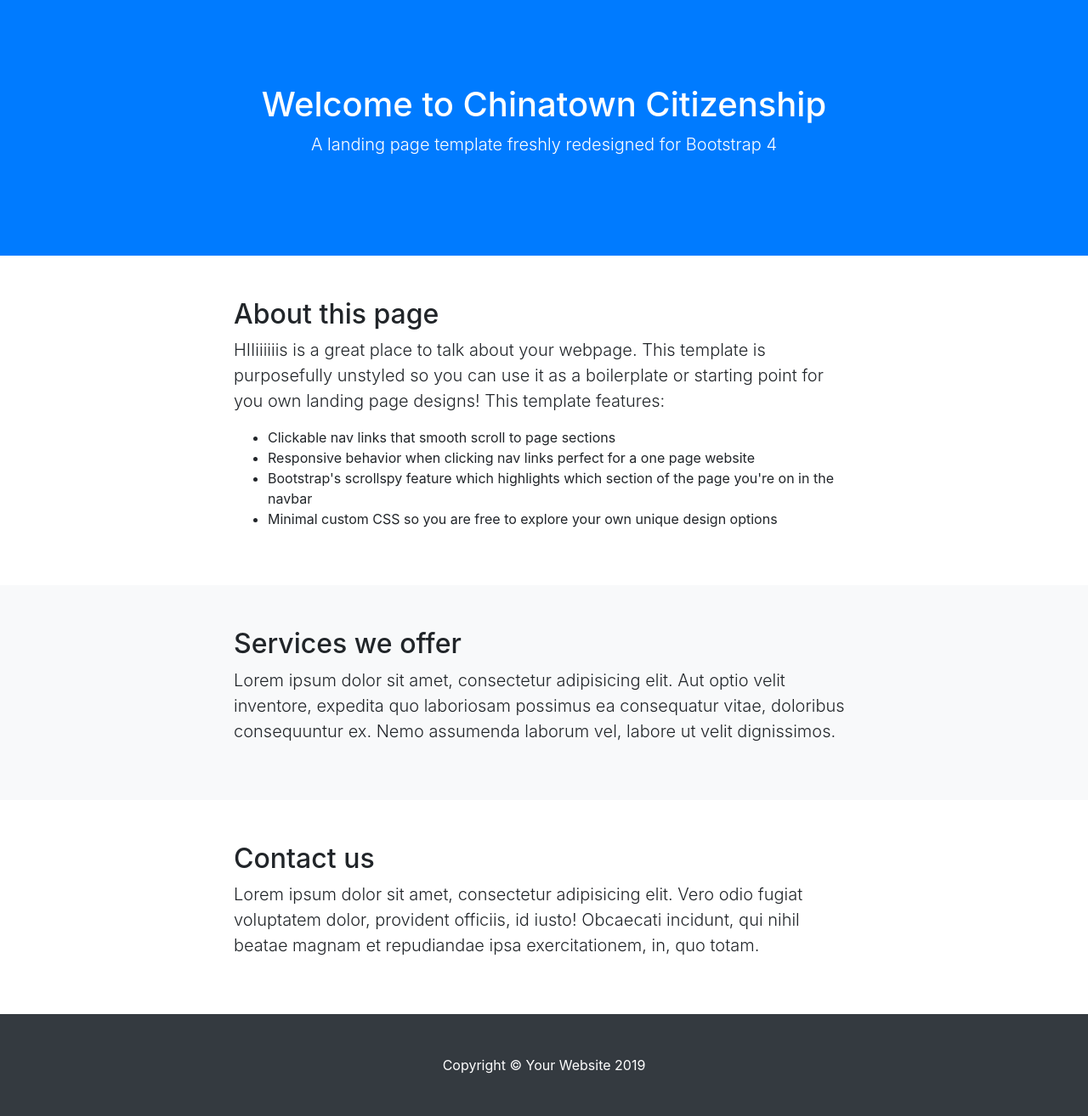
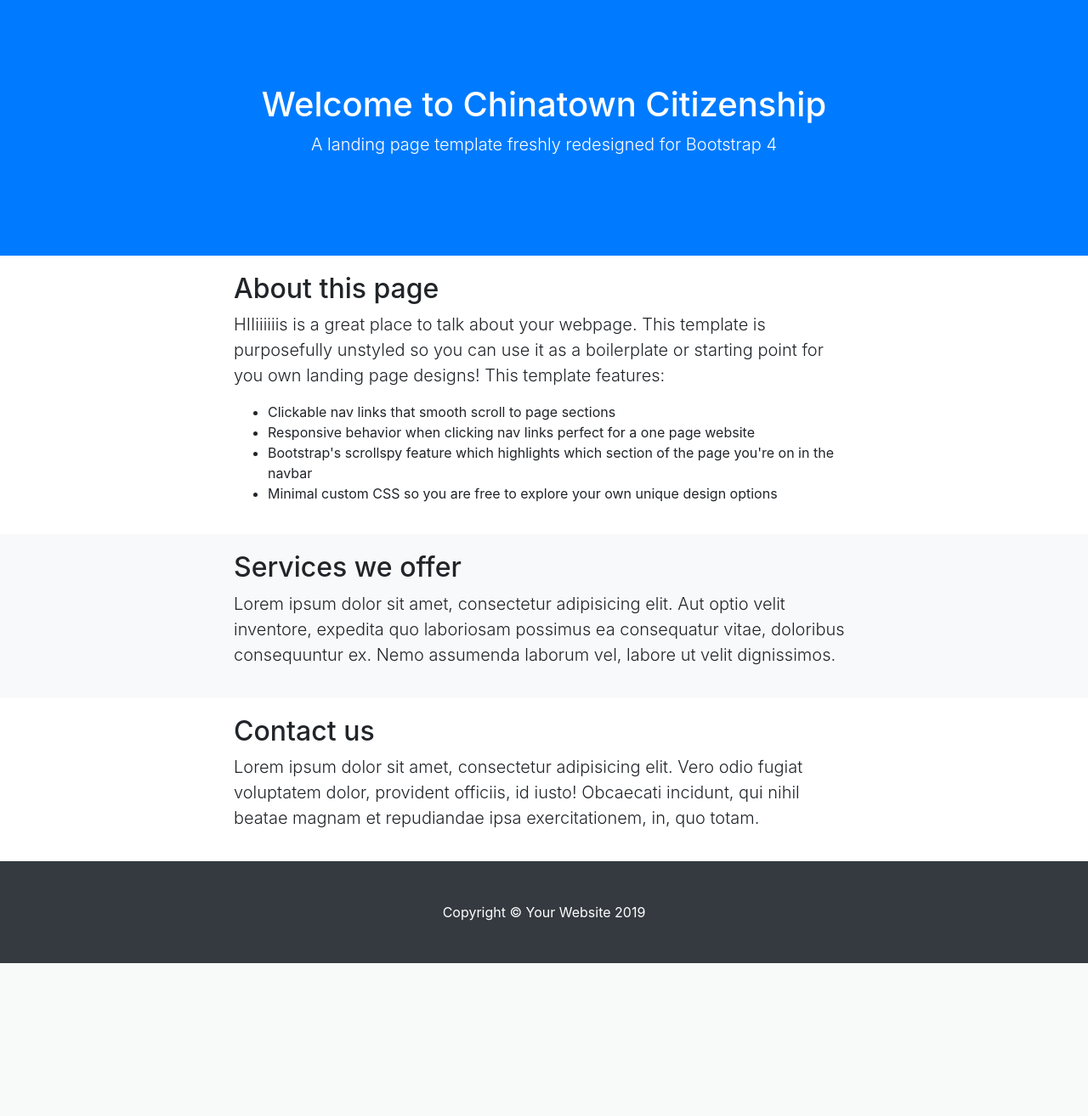
Before and after one commit to jenniferli1098/chinatowncitizenship, a PHP site: page /main.html in a window 1280 px wide. Shown: the part 57-1371 px from the top of the page at 85% size. After the commit the page ends 1191 px from the top, so only its background shows below. Run offline with PHP 8.4, Linux system fonts and the light colour scheme; some libraries are stand-ins or nearby versions.

Commit message:
Update custom.css

```diff
--- a/css/custom.css
+++ b/css/custom.css
@@ -8,7 +8,7 @@ header {
 }
 
 section {
-  padding: 50px 0;
+  padding: 20px 0;
 }
 
 /* The flip card container - set the width and height to whatever you want. We have added the border property to demonstrate that the flip itself goes out of the box on hover (remove perspective if you don't want the 3D effect */
```
